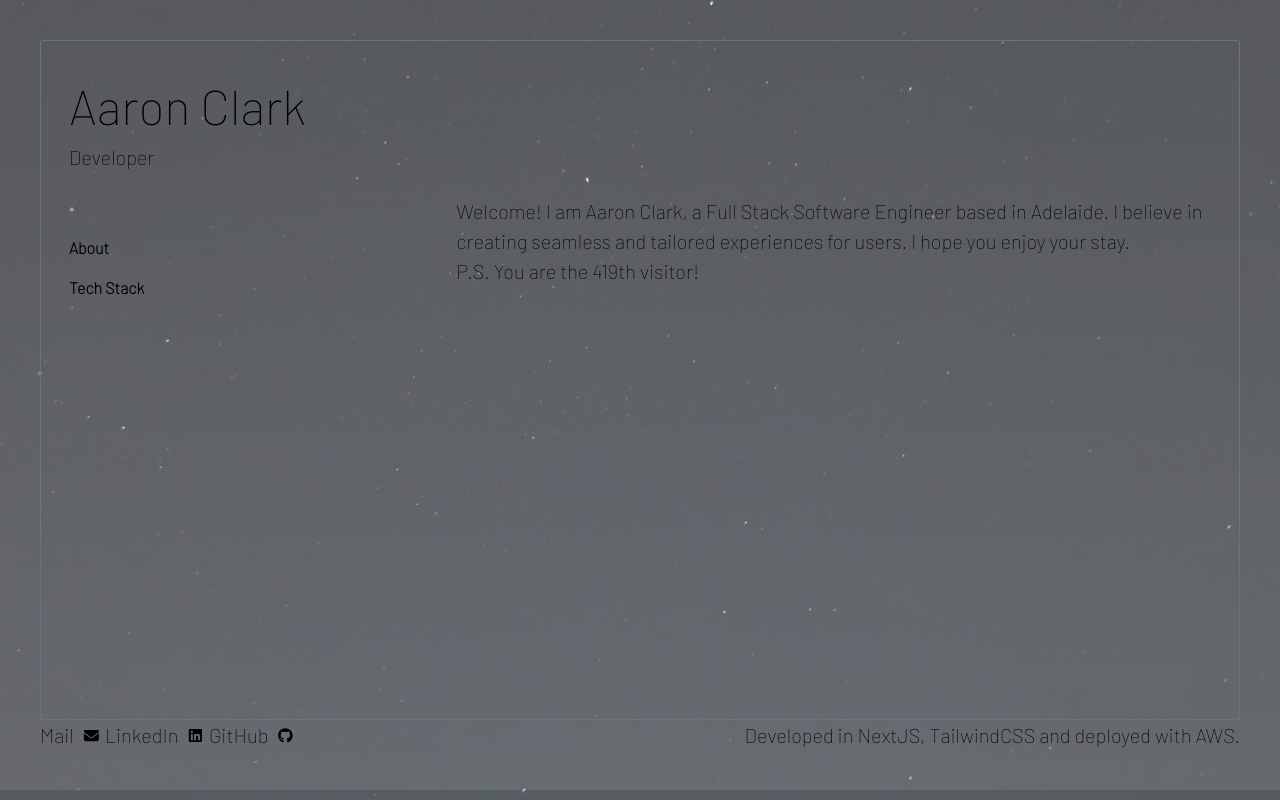
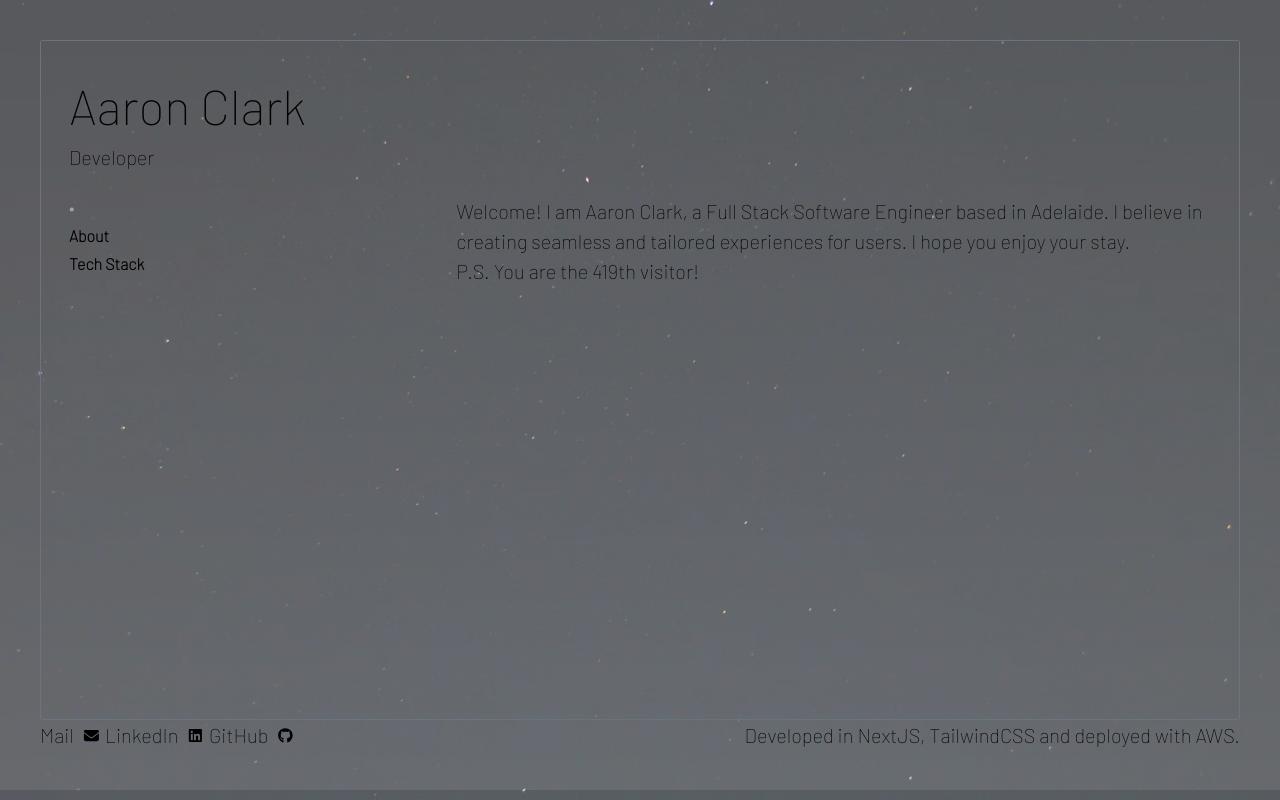
Before and after one commit to AaronC23/resume-cloud-aws, a Next.js app: page / in a window 1280 px wide. Built offline with nearby package versions, Linux system fonts and the light colour scheme.

Commit message:
Add navbar classes

```diff
--- a/app/globals.css
+++ b/app/globals.css
@@ -77,15 +77,14 @@ body {
 }
 
 .homepage,
-.layout {
+.layout,
+.aboutpage {
   @apply h-[calc(100vh-160px)];
 }
 
-.aboutpage {
-  @apply h-[calc(100vh-160px)] text-xxs;
-}
-
 .experience-font,
+.navbar-font,
+.subtext-font,
 .icons {
   @apply text-xxs;
 }
@@ -94,16 +93,16 @@ body {
   @apply text-m;
 }
 
-.subtext-font {
-  @apply text-xxs;
-}
-
 .border-style {
   @apply border border-gray-500 rounded-sm p-5 md:p-7;
 }
 
 .border-height {
   @apply h-[calc(100vh-90px)];
+}
+
+.navbar-spacing {
+  @apply space-y-1;
 }
 
 @media (min-width: 420px) {
@@ -128,7 +127,8 @@ body {
     @apply h-[calc(100vh-200px)];
   }
 
-  .icons {
+  .icons,
+  .navbar-font {
     @apply text-xs;
   }
 
@@ -152,6 +152,14 @@ body {
     @apply h-[calc(100vh-210px)];
   }
 
+  .navbar-font {
+    @apply text-sm;
+  }
+
+  .navbar-spacing {
+    @apply: space-y-2;
+  }
+
   .subtext-font,
   .icons {
     @apply text-m;
@@ -168,13 +176,18 @@ body {
     @apply h-[calc(100vh-280px)];
   }
 
-  .experience-font {
+  .experience-font,
+  .navbar-font {
     @apply text-m;
   }
 
   .subtext-font,
   .icons {
     @apply text-base;
+  }
+
+  .navbar-spacing {
+    @apply: space-y-3;
   }
 
   .title-font {
@@ -200,7 +213,8 @@ body {
     @apply h-[calc(100vh-120px)];
   }
 
-  .experience-font {
+  .experience-font,
+  .navbar-font {
     @apply text-base;
   }
 
@@ -212,23 +226,6 @@ body {
   .title-font {
     @apply text-4xl;
   }
-
-  #particles-js {
-    height: 50%;
-    width: 100%;
-    position: fixed;
-    z-index: -100;
-    top: 0;
-    left: 0;
-  }
-
-  /* .particles-js {
-    position: absolute;
-    background-color: #b61924;
-    background-repeat: no-repeat;
-    background-size: cover;
-    background-position: 50% 30%;
-  } */
 }
 
 @media (min-width: 1280px) {
@@ -241,8 +238,13 @@ body {
     @apply h-[calc(100vh-400px)];
   }
 
-  .experience-font {
+  .experience-font,
+  .navbar-font {
     @apply text-l;
+  }
+
+  .navbar-spacing {
+    @apply: space-y-4;
   }
 
   .subtext-font,
@@ -270,6 +272,7 @@ body {
   }
 
   .experience-font,
+  .navbar-font,
   .icons {
     @apply text-1.5xl;
   }
--- a/app/layout.tsx
+++ b/app/layout.tsx
@@ -27,10 +27,6 @@ export default function RootLayout({
   return (
     <html lang="en">
       <body className={inter.className}>
-        <script src="https://cdn.jsdelivr.net/npm/particles.js@2.0.0/particles.min.js "></script>
-        {/* <div className="particles-js">
-          <ParticleBackground />
-        </div> */}
         <div className="p-10 font-barlow">
           <div className="border-style border-height">
             <p className="title-font">Aaron Clark</p>
--- a/app/navbar/navbar.tsx
+++ b/app/navbar/navbar.tsx
@@ -27,8 +27,8 @@ export default function Navbar() {
   ];
 
   return (
-    <div className="font-bold scrollable scrollbar-hide h-[calc(100vh-160px)] s:h-[calc(100vh-200px)] md:h-[calc(100vh-240px)] lg:h-[calc(100vh-260px)] xl:h-[calc(100vh-280px)] 2xl:h-[calc(100vh-300px)]">
-      <ul className="text-xxs s:text-xs sm:text-sm md:text-m lg:text-base xl:text-l 2xl:text-xl space-y-1 sm:space-y-2 md:space-y-3 xl:space-y-4 md:block">
+    <div className="font-bold scrollable scrollbar-hide aboutpage">
+      <ul className="navbar-font navbar-spacing md:block">
         {navMap.map((page, index) => {
           if (pathname === page.link) {
             return (
```
